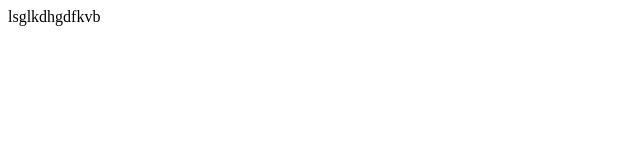
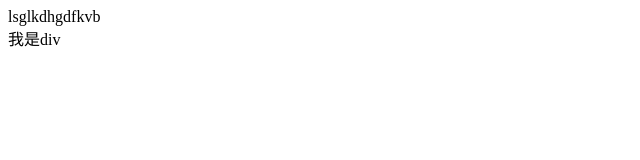
Before and after one commit to IPOUI/1709b, a plain HTML site: page index.html in a window 1280 px wide. Shown: the full height of the page, 0-640 px from the left. Drawn offline with Linux system fonts and the light colour scheme.

Commit message:
8.10 9.49修改了index.html

```diff
--- a/index.html
+++ b/index.html
@@ -6,5 +6,6 @@
 </head>
 <body>
     lsglkdhgdfkvb
+<div>我是div</div>
 </body>
 </html>
```
